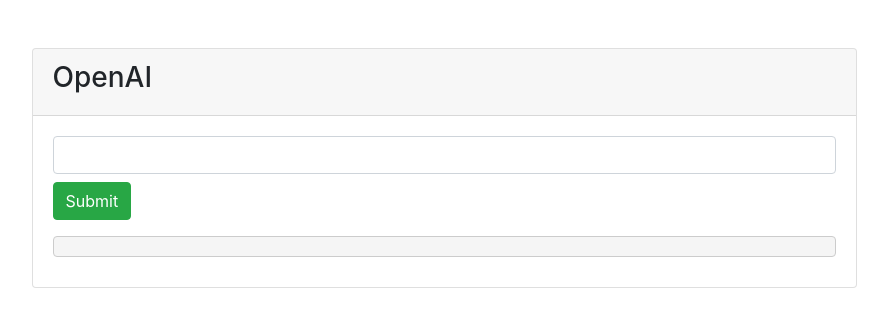
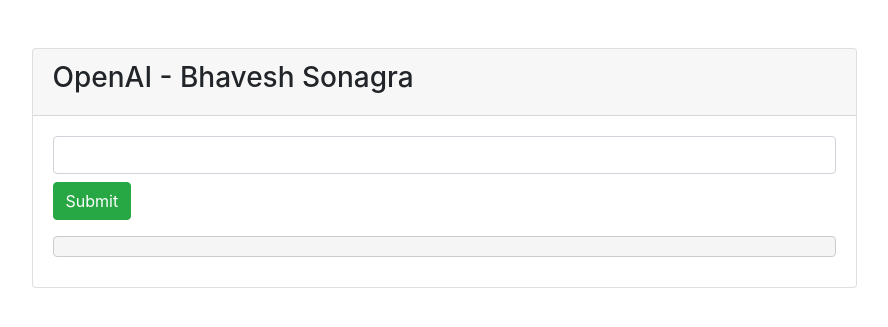
Before and after one commit to Bhavesh150897/openai, a Django app: page / in a window 1280 px wide. Shown: the top 327 px of the page, without its empty margins (196-1084 px from the left). Run offline with Django 3.2, Linux system fonts and the light colour scheme.

Commit message:
Updated Cod

```diff
--- a/templates/poll/index.html
+++ b/templates/poll/index.html
@@ -2,7 +2,7 @@
 <html lang="en">
 <head>
     <meta charset="UTF-8">
-    <title>Open Ai</title>
+    <title>OpenAI</title>
     <link rel="stylesheet" href="https://cdn.jsdelivr.net/npm/bootstrap@4.6.1/dist/css/bootstrap.min.css">
         <style type="text/css">
         pre{
@@ -26,7 +26,7 @@
             <div class="col-md-9">
                 <div class="card">
                     <div class="card-header">
-                        <h3>OpenAI</h3>
+                        <h3>OpenAI - Bhavesh Sonagra</h3>
                     </div>
                     <div class="card-body">
                         <form method="post">
```
